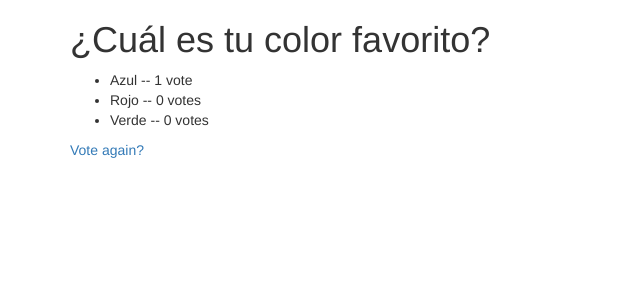
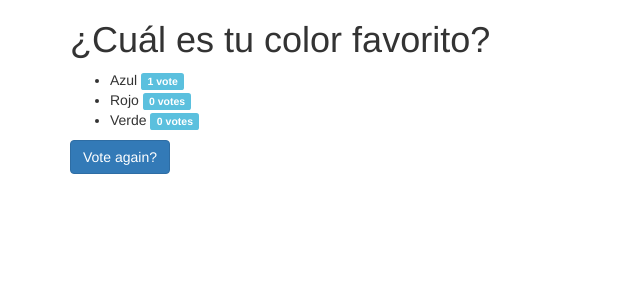
Before and after one commit to Nekmo/djangocms-ejemplo, a Django app: page /polls/1/results/ in a window 1280 px wide. Shown: the top 300 px of the page, without its empty margins (0-640 px from the left). Run offline with Django 3.2, Linux system fonts and the light colour scheme; data comes from the database, SQL or seed files in the repository; some libraries are stand-ins or nearby versions.

Commit message:
More bootstrap poll adaptions.

```diff
--- a/polls/static/polls/style.css
+++ b/polls/static/polls/style.css
@@ -4,4 +4,5 @@ li a {
 
 body {
     background: white url("images/background.png") no-repeat right bottom;
+    min-height: 100vh;
 }
--- a/polls/templates/polls/detail.html
+++ b/polls/templates/polls/detail.html
@@ -1,8 +1,10 @@
 {% extends "polls/base.html" %}
 
+{% block content_title %}
+    <h1>{{ question.question_text }}</h1>
+{% endblock %}
+
 {% block content %}
-    <h1>{{ question.question_text }}</h1>
-
     {% if error_message %}<p><strong>{{ error_message }}</strong></p>{% endif %}
 
     <form action="{% url 'polls:vote' question.id %}" method="post">
--- a/polls/templates/polls/index.html
+++ b/polls/templates/polls/index.html
@@ -3,6 +3,10 @@
 
 {% block extrastyle %}
 <link rel="stylesheet" type="text/css" href="{% static 'polls/style.css' %}" />
+{% endblock %}
+
+{% block content_title %}
+    <h1>Polls</h1>
 {% endblock %}
 
 {% block content %}
--- a/polls/templates/polls/results.html
+++ b/polls/templates/polls/results.html
@@ -1,13 +1,17 @@
 {% extends "polls/base.html" %}
 
+{% block content_title %}
+    <h1>{{ question.question_text }}</h1>
+{% endblock %}
+
 {% block content %}
-    <h1>{{ question.question_text }}</h1>
-
     <ul>
     {% for choice in question.choice_set.all %}
-        <li>{{ choice.choice_text }} -- {{ choice.votes }} vote{{ choice.votes|pluralize }}</li>
+        <li>{{ choice.choice_text }} <span class="label label-info">
+            {{ choice.votes }} vote{{ choice.votes|pluralize }}</span>
+        </li>
     {% endfor %}
     </ul>
 
-    <a href="{% url 'polls:detail' question.id %}">Vote again?</a>
+    <a class="btn btn-primary" href="{% url 'polls:detail' question.id %}">Vote again?</a>
 {% endblock %}
```
